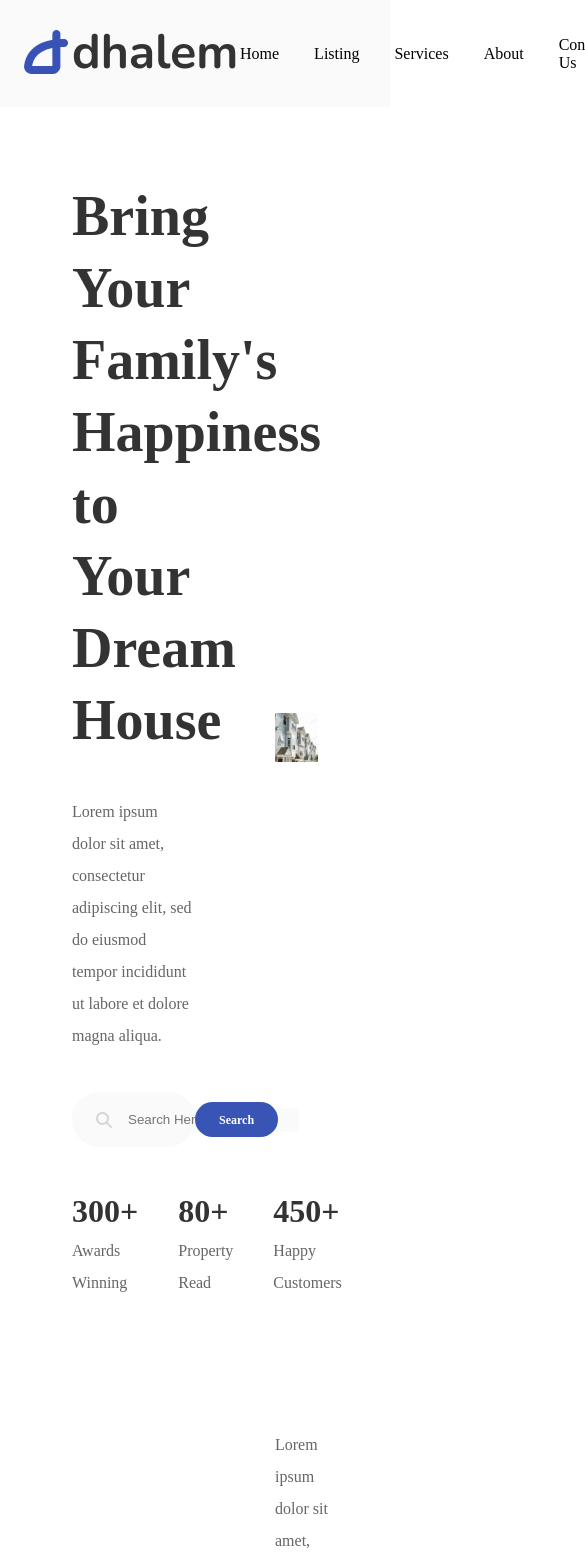
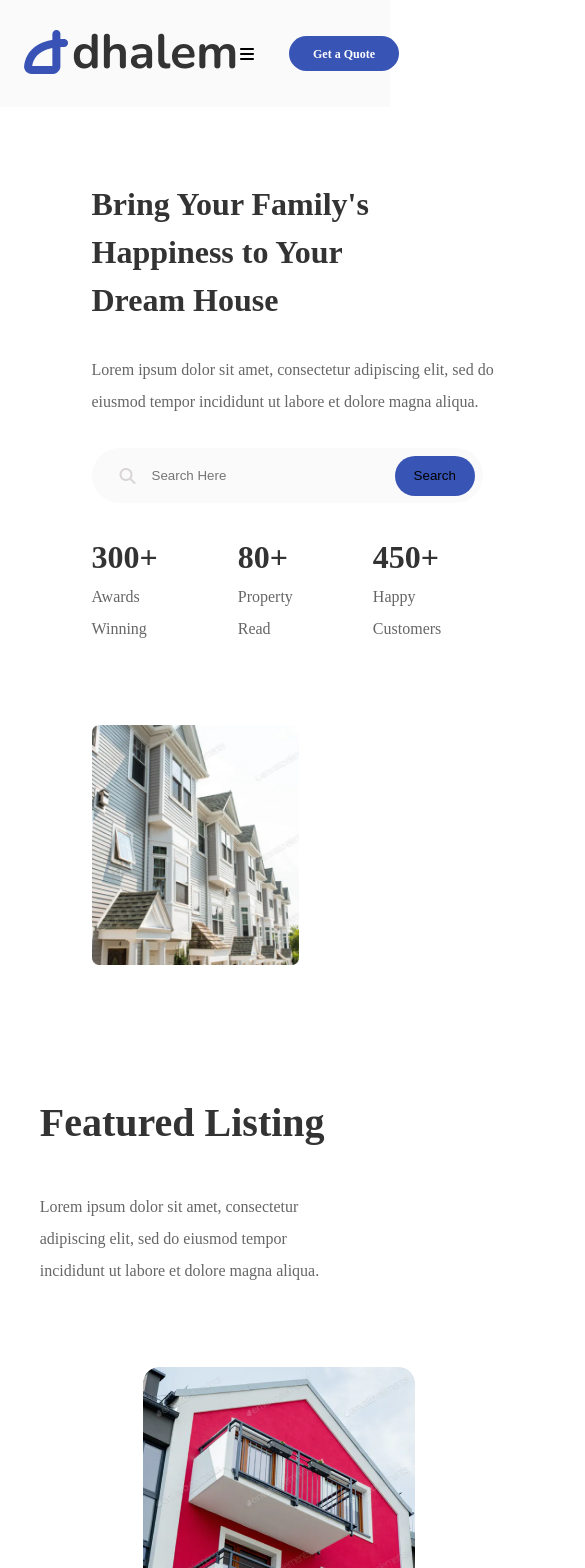
Before and after one commit to fetaliyevajale/front_final-Qrup, a React (Vite) app: page / in a window 390 px wide. Shown: the top 1568 px of the page, 585 px wide, since content can reach past the window. Built offline with nearby package versions, Linux system fonts and the light colour scheme.

Commit message:
Home sehifesi...bu sehifede desktopun css yigmisdim sadece digerlerinide yigmaq ucun  basdan yaza yaza gelirem  homeStreet deye divim var orada cols divlerim var tablet ve diger versiyada duzgun dusmur

```diff
--- a/src/App.jsx
+++ b/src/App.jsx
@@ -20,15 +20,21 @@ function App() {
    <img src="./Logo.png" alt="" />
    </div>
 
+<div className="headers">
 <header>
-  <NavLink style={{color:'black'}}  to="/">Home</NavLink>
+  <NavLink  style={{color:'black'}}  to="/">Home</NavLink>
   <NavLink style={{color:'black'}} to="/listing">Listing</NavLink>
   <NavLink style={{color:'black'}} to="/services">Services</NavLink>
   <NavLink style={{color:'black'}} to="/about">About</NavLink>
   <NavLink style={{color:'black'}} to="/contact">Contact Us</NavLink>
 
- <button>Get a Quote</button>
 </header>
+<i className="fa-solid fa-bars"></i>
+<button>Get a Quote</button>
+
+</div>
+
+
 
 </div>
 
--- a/src/index.css
+++ b/src/index.css
@@ -5,6 +5,11 @@
     list-style: none;
     text-decoration: none;
     cursor: pointer;
+}
+.container{
+    margin: 0 auto;
+    width: 90%;
+
 }
 
 .desktopPages {
@@ -21,14 +26,19 @@
     background-color: #FAFAFA;
 }
 
-header {
+.headers {
 
     display: flex;
     gap: 35px;
     align-items: center;
 }
+header{
+    display: flex;
+    gap: 35px;
+    align-items: center;
+}
 
-button {
+.headers >button {
     display: flex;
     padding: 4px 24px;
     justify-content: center;
@@ -41,32 +51,29 @@ button {
     color: #FFF;
     font: normal 600 12px/24px Nunito;
 }
+.headers>i{
+    display: none;
+}
 
-header .activ {
-    color: #333;
-}
 
 .heroHome {
     margin-top: 100px;
     display: flex;
     justify-content: space-between;
-    align-items: center;
+
     padding: 80px 72px;
     gap: 80px;
     width: 100%;
     box-sizing: border-box;
 }
 .leftHero{
+    width: 50%;
     display: flex;
     flex-direction: column;
-    gap: 40px;
+    align-items: flex-start;
+    gap: 20px;
+    flex: 1;
 }
-.leftHero, .imgHero {
-    flex: 1;
-    max-width: 50%;
-    box-sizing: border-box;
-}
-
 .leftHero > h2 {
     color: #333;
     font: normal 700 56px/72px Nunito;
@@ -76,12 +83,16 @@ header .activ {
     color: #666;
     font: normal 400 16px/32px Nunito;
 }
-
+.imgHero{
+    width: 50%;
+    flex: 1;
+}
 .imgHero > img {
     width: 100%;
-    height: 558px;
+    height: 100%;
     object-fit: contain;
 }
+
 .leftHero >.form{
     width: 100%;
     height: 55px;
@@ -112,6 +123,19 @@ background: #FAFAFA;
     color: #dad5d5;
     padding-left: 16px;
 }
+.form>button{
+    width: 50px;
+    height: 40px;
+    display: flex;
+    padding: 8px 40px;
+    justify-content: center;
+    align-items: center;
+    gap: 8px;
+    border-radius: 80px;
+background:  #3854B5;
+border: none;
+}
+
 .number{
     display: flex;
     gap: 40px;
@@ -147,9 +171,10 @@ width: 50%;
 font: normal 400 16px/32px Nunito;
 
 }
+
 .houseStreet{
     width: 100%;
-    height: 500px;
+    /* height: 500px; */
     display: flex;
     align-items: center;
     justify-content: center;
@@ -170,6 +195,8 @@ font: normal 400 16px/32px Nunito;
 
 .cols > button {
     position: absolute;
+    width: 80px;
+    height: 30px;
     top: 16px;
     left: 16px;
     overflow: hidden;
@@ -180,7 +207,6 @@ font: normal 400 16px/32px Nunito;
     padding: 4px 24px;
     justify-content: center;
     align-items: center;
-
     gap: 8px;
     transition: opacity 0.3s ease;
 
@@ -188,6 +214,8 @@ font: normal 400 16px/32px Nunito;
 
 .cols:hover > button {
     opacity: 1;
+    color: #FFF;
+    border: none;
 }
 .cols>h4{
     color:  #333;
@@ -202,6 +230,10 @@ gap: 8px;
     color:  #666;
     font: normal 400 16px/32px Nunito;
 }
+
+/*
+
+/*
 .lorem{
     display: flex;
     align-items: center;
@@ -301,10 +333,10 @@ flex-direction: column;
 display: flex;
 flex-direction: column;
 gap: 10px;
-}
+}                                       B
 .step{
 display: flex;
-align-items: center;
+align-items: center;                   U
 padding: 80px 72px;
 width: 100%;
 gap: 80px;
@@ -313,7 +345,7 @@ gap: 80px;
 color:  #333;
 width: 50%;
 font: normal 700 40px/56px Nunito;
-
+                                         H
 }
 .step>p{
 color: #666;
@@ -325,7 +357,7 @@ display: flex;
 width: 100%;
 padding: 80px 72px;
 gap: 20px;
-}
+}                                          I
 .data{
 width: 25%;
 }
@@ -333,14 +365,14 @@ width: 25%;
 width: 54px;
 height: 54px;
 border-radius: 50%;
-display: flex;
+display: flex;                           S
 align-items: center;
 justify-content: center;
 color: #FFF;
 font: normal 700 24px/40px Nunito;
 background:  #222430;
 }
-.data>h4{
+.data>h4{                                       S
 color:  #333;
 font: normal 700 32px/48px Nunito;
 
@@ -349,7 +381,7 @@ font: normal 700 32px/48px Nunito;
 color:  #666;
 font: normal 400 16px/32px Nunito;
 width: 90%;
-}
+}                                             E
 .contacts{
     display: flex;
     align-items: center;
@@ -358,7 +390,7 @@ width: 90%;
 .contacts>span{
 color: #666;
 font: normal 400 14px/24px Nunito;
-
+                                             N
 }
 .conts{
     display: flex;
@@ -370,7 +402,7 @@ font: normal 400 14px/24px Nunito;
 }
 .links>form>input{
     border-radius: 16px;
-    border: 1px solid  #666;
+    border: 1px solid  #666;                   N
 width: 192px;
 height: 40px;
 text-indent: 10px;
@@ -378,13 +410,13 @@ text-indent: 10px;
 .links>form{
     display: flex;
     flex-direction: column;
-    gap: 15px;
+    gap: 15px;                                     I
 }
 .links>form>input:last-of-type{
     background-color: #3854B5;
     color: #FFF;
 }
-
+                                               A
 .choose{
     width: 100%;
     display: flex;
@@ -395,20 +427,20 @@ text-indent: 10px;
 }
 .chooseLeft{
     width: 50%;
-    display: flex;
+    display: flex;                                C
     justify-content: center;
     flex-direction: column;
     gap: 40px;
 }
 .dolor{
-    display: flex;
+    display: flex;                              M
     flex-direction: column;
     gap: 16px;
 }.dolor>h3{
     color: #333;
     font: normal 700 40px/56px Nunito;
 }
-.dolor>p{
+.dolor>p{                                        I
     color:  #666;
 font: normal 400 26px/32px Nunito;
 
@@ -416,7 +448,7 @@ font: normal 400 26px/32px Nunito;
 .box{
  padding: 10px;
     width: 100%;
-    display: flex;
+    display: flex;                            Y
     gap: 12px;
 
 }
@@ -424,13 +456,13 @@ font: normal 400 26px/32px Nunito;
     transition: 0.3s ease-in-out;
     border-radius: 16px;
 background:  #FFF;
-box-shadow: 0px 80px 120px 0px rgba(34, 34, 34, 0.1);
+box-shadow: 0px 80px 120px 0px rgba(34, 34, 34, 0.1);             I
 }
 .chooseRight>img{
     object-fit: contain;
 }
 .title>h4{
-    color: #333;
+    color: #333;                         N            LUTFENNN
     font: normal 700 32px/48px Nunito;
 
 }
@@ -530,3 +562,166 @@ background-color: #D9D9D9;
     display: flex;
     gap: 16px;
   }
+
+ */
+
+
+  @media (max-width: 960px) {
+header{
+    display: none;
+}
+.headers>i{
+ display: block;
+}
+   .heroHome{
+    width: 100%;
+display: flex;
+flex-direction: column;
+   }
+   .leftHero{
+    width: 100%;
+    display: flex;
+    flex-direction: column;
+    gap: 30px;
+   }
+   .number{
+    display: flex;
+    gap: 60px;
+}
+.number >.row>h4{
+    color:  #333;
+    font: normal 700 32px/48px Nunito;
+
+}
+.number >.row>span{
+    color:  #666;
+    font: normal 400 16px/32px Nunito;
+
+}
+.imgHero{
+    width: 100%;
+flex-direction: column;
+justify-content: center;
+align-items: center;
+    display: flex;
+height: 100vh;
+
+}
+.imgHero > img {
+    width: 100%;
+    height: 50%;
+    object-fit: cover;
+}
+
+.houseStreet{
+    width: 100%;
+    flex-wrap: wrap;
+}
+.cols{
+    width: 50%;
+}
+
+
+  }
+
+
+
+
+
+
+  @media (max-width:400px){
+    .heroHome{
+        width: 100%;
+        display: flex;
+
+    flex-direction: column;
+    align-items: center;
+    justify-content: center;
+    }
+.leftHero{
+    width: 100%;
+ display: flex;
+ flex-direction: column;
+
+ justify-content: center;
+
+}
+.leftHero>h2{
+width: 150%;
+color: Text-Title, #333;
+font: normal 700 32px/48px Nunito;
+}
+.leftHero>p{
+    width: 200%;
+    color:  #666;
+    font: normal 400 16px/32px Nunito;
+
+}
+.leftHero >.form{
+    width: 189%;
+    padding: 8px;
+    display: flex;
+align-items: center;
+justify-content: center;
+gap: 8px;
+align-self: stretch;
+}
+
+.leftHero>.form>form{
+    width: 100%;
+    display: flex;
+    padding: 10px;
+    align-items: center;
+
+}
+.leftHero>.form>form>input{
+    height:24px ;
+    width: max-content;
+    border: 1px solid #FAFAFA;
+    background: #FAFAFA;
+    outline-width: 0;
+}
+.form>form>i{
+    color: #dad5d5;
+    padding-left: 10px;
+}
+.number{
+    display: flex;
+
+    width:100%;
+    gap: 80px;
+}
+.imgHero{
+    width: 100%;
+flex-direction: column;
+justify-content: center;
+align-items: center;
+    display: flex;
+height: 100vh;
+
+}
+.imgHero > img {
+
+    width: 100%;
+    height: 50%;
+    object-fit: cover;
+}
+
+
+.listTured{
+ display: flex;
+ flex-direction: column;
+width: 100%;
+gap: 40px;
+
+}
+.listTured>h3{
+    width: 150%;
+}
+.listTured>p{
+    width: 150%;
+
+}
+
+
+  }
--- a/src/outline/home/Fotter.jsx
+++ b/src/outline/home/Fotter.jsx
@@ -28,19 +28,19 @@ export default function Footer() {
         <div className="links">
           <h6>Get in Touch</h6>
           <div className="conts">
-          <i class="fa-solid fa-location-dot"></i>
+          <i className="fa-solid fa-location-dot"></i>
 <span>123 Anywhere Street, Any <br />City, 12345 ST, Indonesia
 </span>
           </div>
 
 <div className="contacts">
-<i class="fa-solid fa-phone"></i>
+<i className="fa-solid fa-phone"></i>
 <span>+123 456 7890</span>
 </div>
 
 
 <div className="contacts">
-<i class="fa-solid fa-envelope"></i>
+<i className="fa-solid fa-envelope"></i>
 <span>hello@dhalem.com</span>
 </div>
         </div>
--- a/src/outline/home/Hero.jsx
+++ b/src/outline/home/Hero.jsx
@@ -2,10 +2,10 @@ import React from 'react'
 
 export default function Hero() {
   return (
-    <div>
+    <>
 
 
-<div className="heroHome">
+<div className="heroHome ">
         <div className="leftHero">
           <h2>Bring Your Family's Happiness to Your Dream House</h2>
           <p>
@@ -66,6 +66,6 @@ export default function Hero() {
 
 
 
-    </div>
+    </>
   )
 }
--- a/src/outline/home/Home.jsx
+++ b/src/outline/home/Home.jsx
@@ -14,7 +14,7 @@ import Box from "./Box";
 import Movie from "./Movie"
 export default function Home() {
   return (
-    <>
+    <div className="container">
 <Hero/>
 <Section/>
 <Lorem/>
@@ -27,6 +27,6 @@ export default function Home() {
 <Box/>
 <Movie/>
 <Fotter/>
-    </>
+    </div>
   );
 }
```
